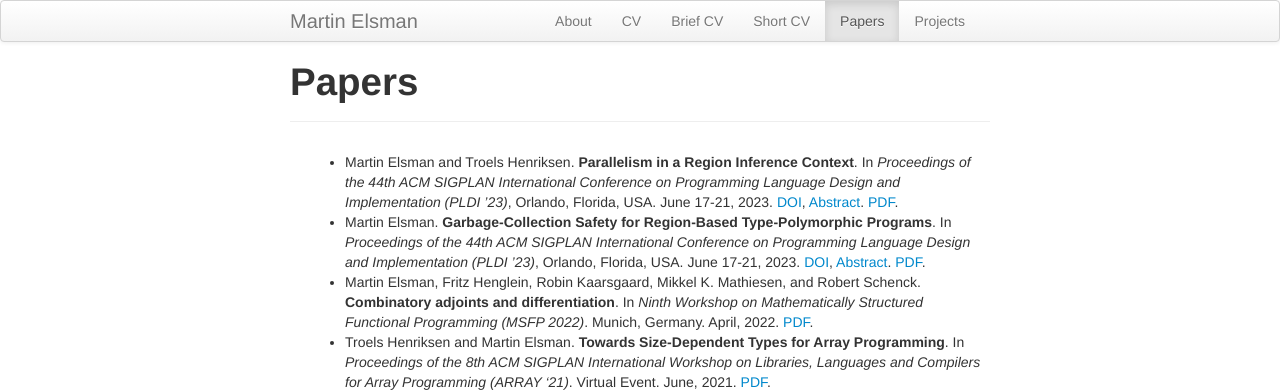
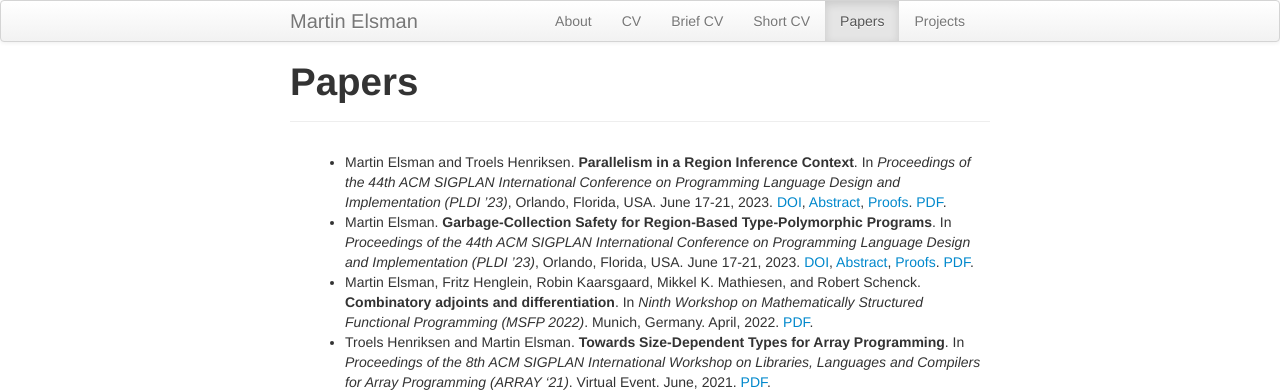
Before and after one commit to melsman/melsman.github.io, a Jekyll site: the page built from papers.md, in a window 1280 px wide and 900 px high. Shown: the top 392 px of the window. Built offline with Jekyll 4.4.1, drawn with Linux system fonts in a browser that asks for light colours; nearby versions of some CDN libraries.

Commit message:
appendices

```diff
--- a/papers.md
+++ b/papers.md
@@ -7,9 +7,9 @@ group: navigation
 {% include JB/setup %}
 
 
-* Martin Elsman and Troels Henriksen. __Parallelism in a Region Inference Context__. In _Proceedings of the 44th ACM SIGPLAN International Conference on Programming Language Design and Implementation (PLDI ’23)_, Orlando, Florida, USA. June 17-21, 2023. [DOI](https://doi.org/10.1145/3591256), [Abstract](https://pldi23.sigplan.org/details/pldi-2023-pldi/37/Parallelism-in-a-Region-Inference-Context). [PDF](/pdf/parreg-pldi23.pdf).
+* Martin Elsman and Troels Henriksen. __Parallelism in a Region Inference Context__. In _Proceedings of the 44th ACM SIGPLAN International Conference on Programming Language Design and Implementation (PLDI ’23)_, Orlando, Florida, USA. June 17-21, 2023. [DOI](https://doi.org/10.1145/3591256), [Abstract](https://pldi23.sigplan.org/details/pldi-2023-pldi/37/Parallelism-in-a-Region-Inference-Context), [Proofs](pdf/parreg-appendix.pdf). [PDF](/pdf/parreg-pldi23.pdf).
 
-* Martin Elsman. __Garbage-Collection Safety for Region-Based Type-Polymorphic Programs__. In _Proceedings of the 44th ACM SIGPLAN International Conference on Programming Language Design and Implementation (PLDI ’23)_, Orlando, Florida, USA. June 17-21, 2023. [DOI](https://doi.org/10.1145/3591229), [Abstract](https://pldi23.sigplan.org/details/pldi-2023-pldi/10/Garbage-Collection-Safety-for-Region-Based-Type-Polymorphic-Programs). [PDF](/pdf/gcsafe-pldi23.pdf).
+* Martin Elsman. __Garbage-Collection Safety for Region-Based Type-Polymorphic Programs__. In _Proceedings of the 44th ACM SIGPLAN International Conference on Programming Language Design and Implementation (PLDI ’23)_, Orlando, Florida, USA. June 17-21, 2023. [DOI](https://doi.org/10.1145/3591229), [Abstract](https://pldi23.sigplan.org/details/pldi-2023-pldi/10/Garbage-Collection-Safety-for-Region-Based-Type-Polymorphic-Programs), [Proofs](pdf/gcsafe-appendix.pdf). [PDF](/pdf/gcsafe-pldi23.pdf).
 
 * Martin Elsman, Fritz Henglein, Robin Kaarsgaard, Mikkel K. Mathiesen, and Robert Schenck. __Combinatory adjoints and differentiation__. In _Ninth Workshop on Mathematically Structured Functional Programming (MSFP 2022)_. Munich, Germany. April, 2022. [PDF](/pdf/msfp22.pdf).
 
```
Also changed, not shown: 2 other files.
